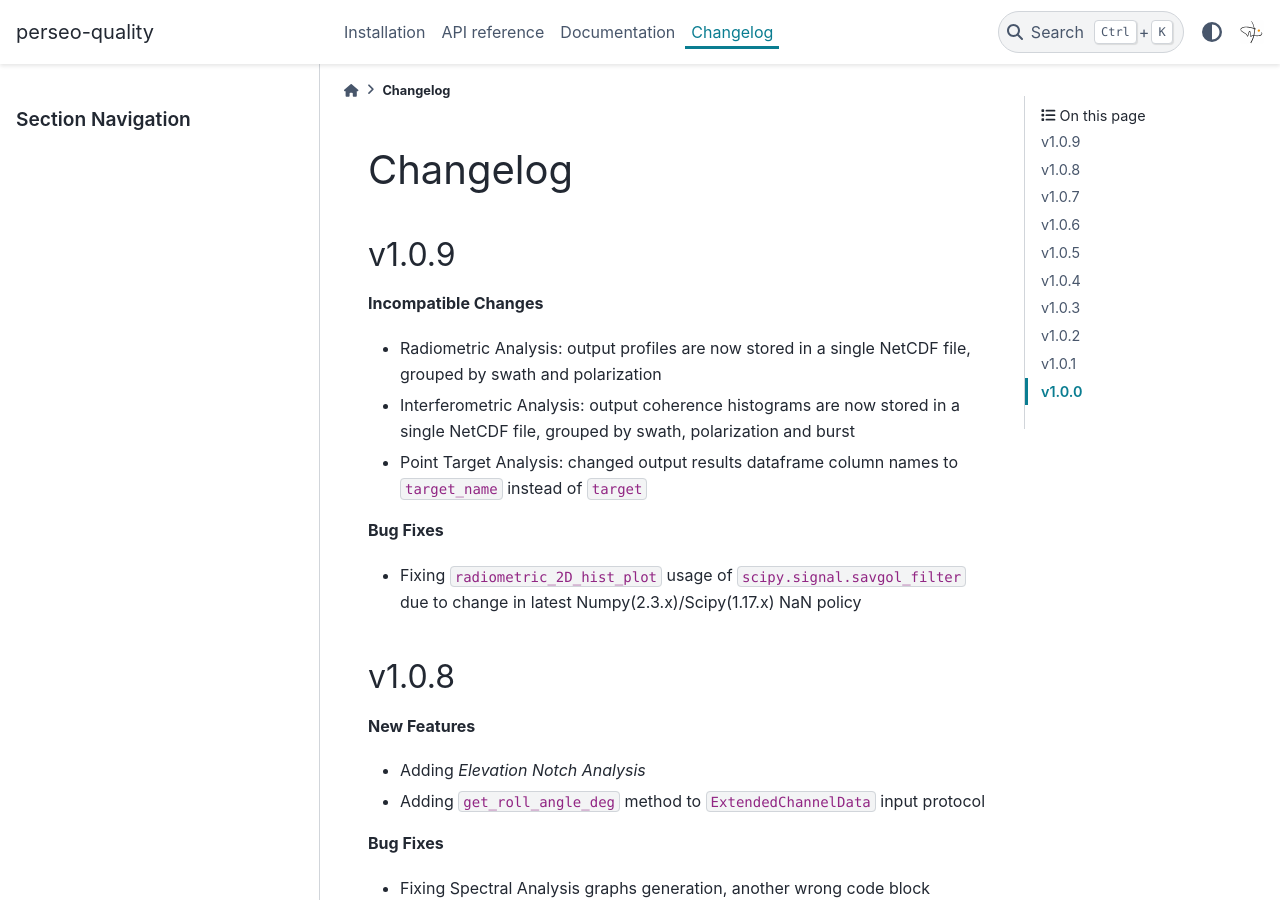
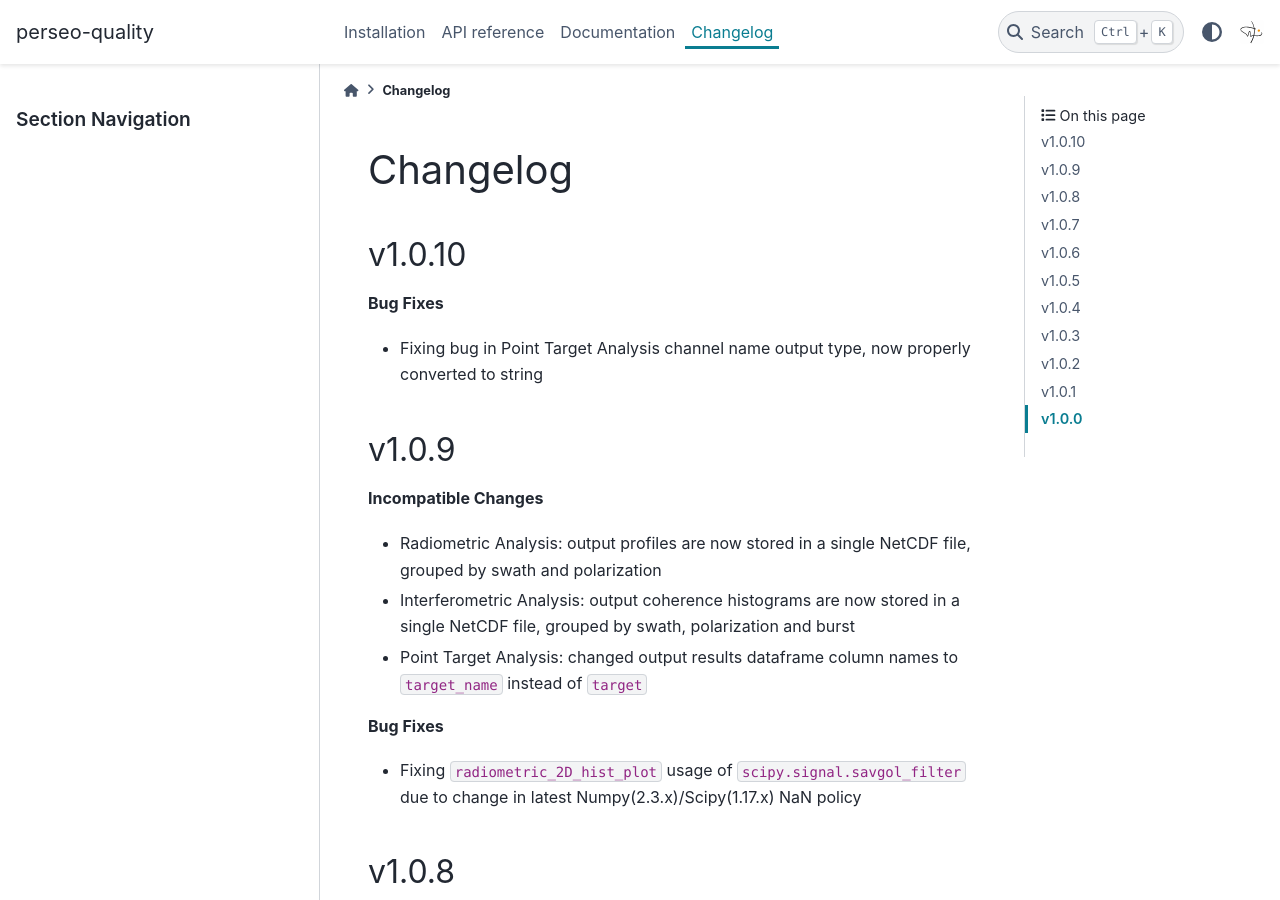
Before and after one commit to aresys-srl/perseo, a Sphinx documentation site: the page built from perseo-quality/docs/source/changelog.rst, in a window 1280 px wide and 900 px high. Built offline with Sphinx 7.4.7 and the PyData theme 0.15.4, drawn with Linux system fonts in a browser that asks for light colours; the version number could not be read and is left out.

Commit message:
quality: fixing bug in point target analysis graphs channel name conversion from int to string

```diff
--- a/perseo-quality/docs/source/changelog.rst
+++ b/perseo-quality/docs/source/changelog.rst
@@ -1,5 +1,12 @@
 Changelog
 =========
+
+v1.0.10
+-------
+
+**Bug Fixes**
+
+- Fixing bug in Point Target Analysis channel name output type, now properly converted to string
 
 v1.0.9
 ------
```
Also changed, not shown: 1 other file.
